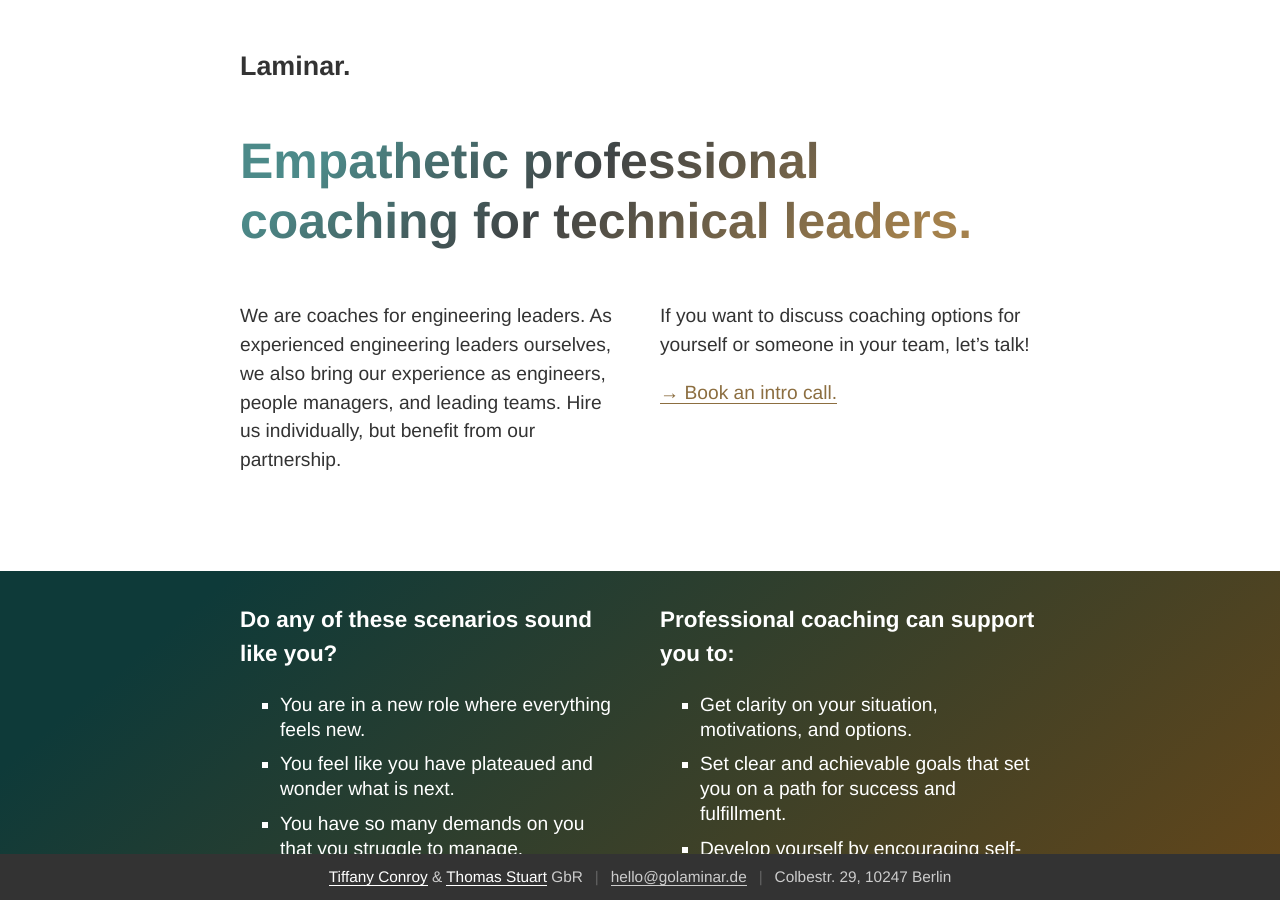
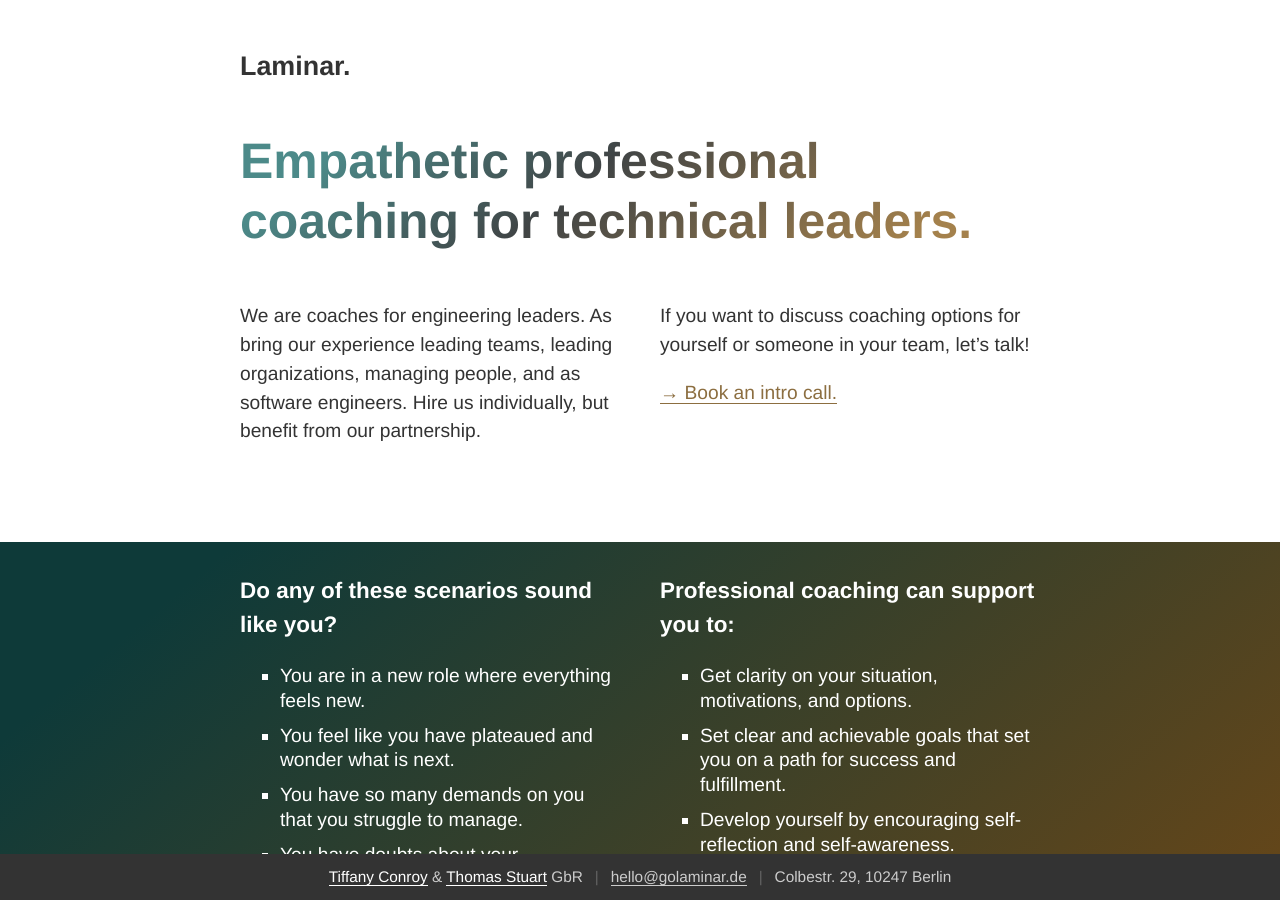
Before and after one commit to golaminar/golaminar.github.io, a Jekyll site: the page built from coaching/index.html, in a window 1280 px wide and 900 px high. Built offline with Jekyll 4.4.1, drawn with Linux system fonts in a browser that asks for light colours.

Commit message:
Update description

```diff
--- a/coaching/index.html
+++ b/coaching/index.html
@@ -1,6 +1,6 @@
 ---
 title: Empathetic professional coaching for technical leaders.
-description: We are coaches for engineering leaders. As experienced engineering leaders ourselves, we also bring our experience as engineers, people managers, and leading teams. Hire us individually, but benefit from our partnership.
+description: We are coaches for engineering leaders. As bring our experience leading teams, leading organizations, managing people, and as software engineers. Hire us individually, but benefit from our partnership.
 ---
 <!DOCTYPE html>
 <html lang="en">
```
